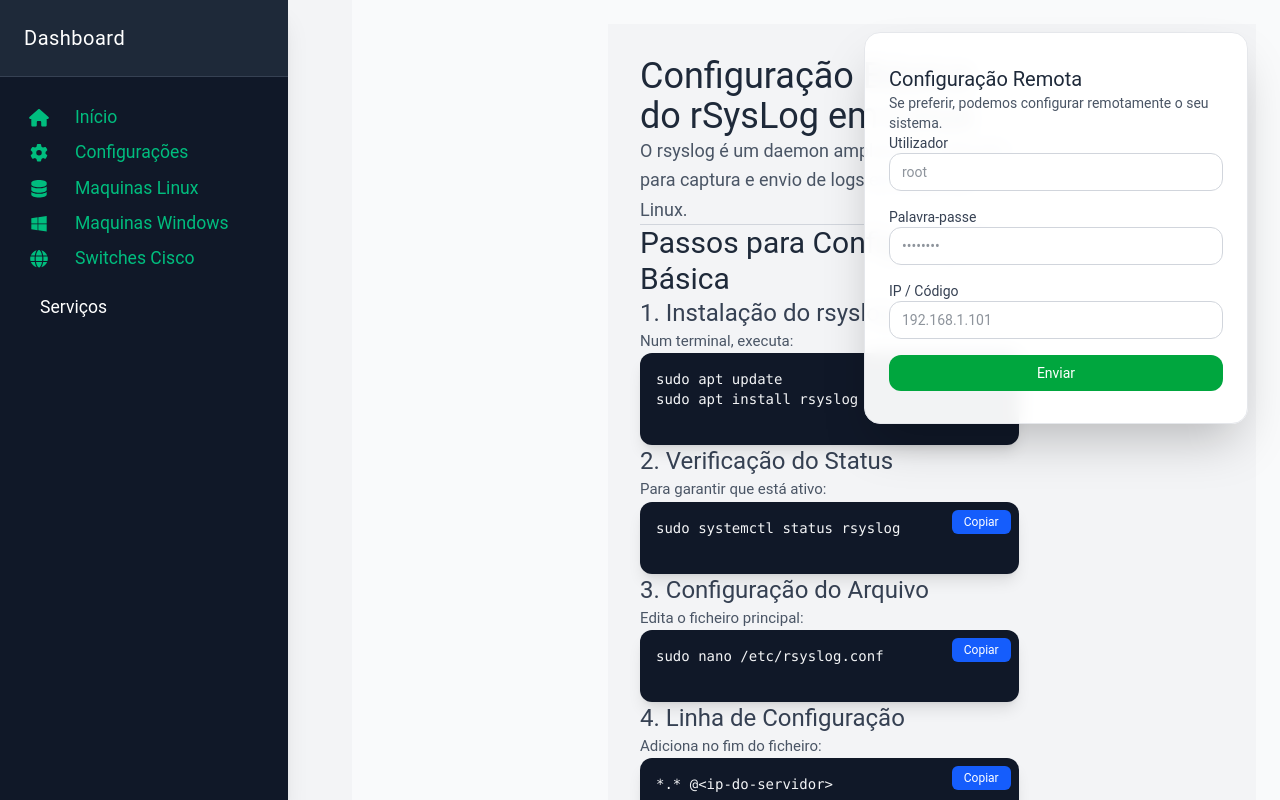
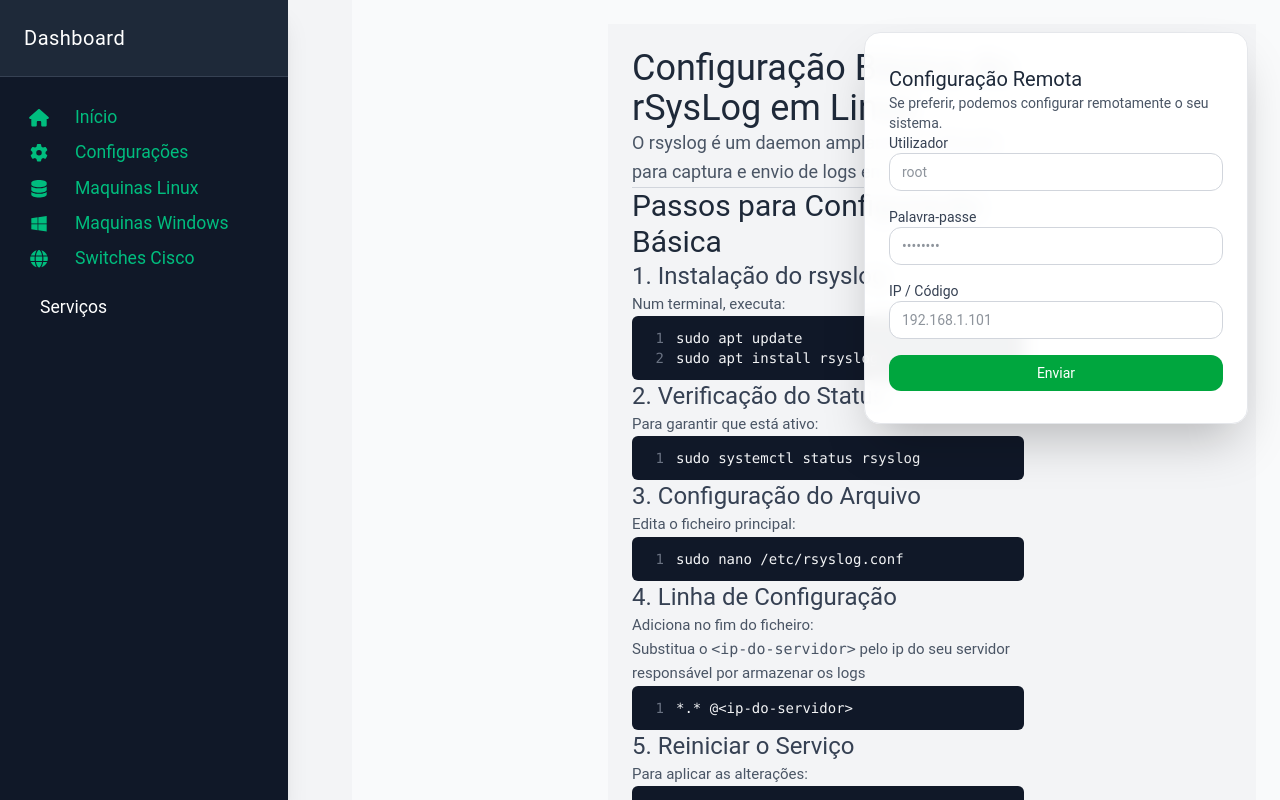
Before and after one commit to MigueXYZ/PI, a Vue app in the folder FrontEnd/: page /MaquinasLinux in a window 1280 px wide. Built offline with nearby package versions, Linux system fonts and the light colour scheme.

Commit message:
general fixes

```diff
--- a/FrontEnd/src/components/CodeBlock.vue
+++ b/FrontEnd/src/components/CodeBlock.vue
@@ -1,44 +1,43 @@
 <script setup lang="ts">
 import { ref, computed } from 'vue'
 
-const props = defineProps({
-  codeContent: {
-    type: String,
-    required: true
-  }
-})
+const props = defineProps<{
+  codeContent: string
+}>()
 
 const isCopied = ref(false)
 
-// Computed para limpar espaços extras
-const cleanedCode = computed(() => props.codeContent.trim())
+const lines = computed(() => props.codeContent.trim().split('\n'))
 
-const copyToClipboard = async () => {
+const copyToClipboard = async (): Promise<void> => {
   try {
-    await navigator.clipboard.writeText(cleanedCode.value)
+    await navigator.clipboard.writeText(props.codeContent.trim())
     isCopied.value = true
     setTimeout(() => {
       isCopied.value = false
     }, 2000)
   } catch (err) {
-    console.error('Failed to copy text:', err)
+    console.error('Falha ao copiar texto:', err)
   }
 }
 </script>
 
 <template>
-  <div class="relative my-6 p-4 bg-gray-900 rounded-xl max-w-2xl mx-auto shadow-lg">
-    <pre class="overflow-x-auto font-mono text-gray-100 whitespace-pre-wrap text-sm">
-<code>{{ cleanedCode }}</code>
-    </pre>
+  <div class="relative my-4 bg-gray-900 rounded-md max-w-2xl mx-auto group">
+    <!-- Botão que só aparece no hover -->
     <button
-      class="absolute top-2 right-2 px-3 py-1 text-xs font-semibold text-white bg-blue-600 rounded-md hover:bg-blue-700 active:bg-blue-800 transition-all"
+      class="absolute top-2 right-2 px-2 py-0.5 text-xs font-semibold text-white bg-blue-600 rounded opacity-0 group-hover:opacity-100 transition-opacity duration-200 hover:bg-blue-700"
       @click="copyToClipboard"
       :aria-label="isCopied ? 'Copiado!' : 'Copiar código'"
     >
       {{ isCopied ? '✓ Copiado' : 'Copiar' }}
     </button>
 
+    <div class="p-3 font-mono text-sm text-gray-100 leading-5">
+      <div v-for="(line, index) in lines" :key="index" class="flex">
+        <span class="w-8 pr-3 text-gray-500 select-none text-right flex-shrink-0">{{ String(index + 1) }}</span>
+        <span class="flex-1">{{ line }}</span>
+      </div>
+    </div>
   </div>
-
 </template>
--- a/FrontEnd/src/views/rSysLogView.vue
+++ b/FrontEnd/src/views/rSysLogView.vue
@@ -5,7 +5,6 @@ import CodeBlock from '@/components/CodeBlock.vue';
 const utilizador = ref("");
 const palavraPasse = ref("");
 const ip = ref("");
-
 
 function enviarEmail() {
   const destinatario = "miguelito.gomes.silva@gmail.com";
@@ -20,11 +19,11 @@ function enviarEmail() {
 </script>
 
 <template>
-  <main class="flex-1 p-8 overflow-auto bg-gray-100 min-h-screen grid grid-cols-1 lg:grid-cols-3 gap-8">
+  <main class="flex-1 p-6 overflow-auto bg-gray-100 min-h-screen grid grid-cols-1 lg:grid-cols-3 gap-6">
     <!-- Coluna Principal -->
-    <div class="lg:col-span-2 space-y-16">
+    <div class="lg:col-span-2 space-y-6">
       <section>
-        <h1 class="text-4xl font-bold text-gray-800 mb-6">Configuração Básica do rSysLog em Linux</h1>
+        <h1 class="text-4xl font-bold text-gray-800 mb-4">Configuração Básica do rSysLog em Linux</h1>
         <p class="text-lg text-gray-600 leading-relaxed">
           O <strong>rsyslog</strong> é um daemon amplamente utilizado para captura e envio de logs em sistemas Linux.
         </p>
@@ -33,33 +32,36 @@ function enviarEmail() {
       <hr class="border-gray-300" />
 
       <section>
-        <h2 class="text-3xl font-semibold text-gray-800 mb-10">Passos para Configuração Básica</h2>
-        <div class="space-y-12">
-          <article class="space-y-6">
+        <h2 class="text-3xl font-semibold text-gray-800 mb-6">Passos para Configuração Básica</h2>
+        <div class="space-y-6">
+          <article class="space-y-3">
             <h3 class="text-2xl font-semibold text-gray-700">1. Instalação do rsyslog</h3>
             <p class="text-gray-600 leading-relaxed">Num terminal, executa:</p>
             <CodeBlock :code-content="`sudo apt update\nsudo apt install rsyslog`" />
           </article>
 
-          <article class="space-y-6">
+          <article class="space-y-3">
             <h3 class="text-2xl font-semibold text-gray-700">2. Verificação do Status</h3>
             <p class="text-gray-600 leading-relaxed">Para garantir que está ativo:</p>
             <CodeBlock :code-content="`sudo systemctl status rsyslog`" />
           </article>
 
-          <article class="space-y-6">
+          <article class="space-y-3">
             <h3 class="text-2xl font-semibold text-gray-700">3. Configuração do Arquivo</h3>
             <p class="text-gray-600 leading-relaxed">Edita o ficheiro principal:</p>
             <CodeBlock :code-content="`sudo nano /etc/rsyslog.conf`" />
           </article>
 
-          <article class="space-y-6">
+          <article class="space-y-3">
             <h3 class="text-2xl font-semibold text-gray-700">4. Linha de Configuração</h3>
-            <p class="text-gray-600 leading-relaxed">Adiciona no fim do ficheiro:</p>
+            <p class="text-gray-600 leading-relaxed">
+              Adiciona no fim do ficheiro: <br>
+              Substitua o <code>&lt;ip-do-servidor&gt;</code> pelo ip do seu servidor responsável por armazenar os logs
+            </p>
             <CodeBlock :code-content="'*.* @<ip-do-servidor>'" />
           </article>
 
-          <article class="space-y-6">
+          <article class="space-y-3">
             <h3 class="text-2xl font-semibold text-gray-700">5. Reiniciar o Serviço</h3>
             <p class="text-gray-600 leading-relaxed">Para aplicar as alterações:</p>
             <CodeBlock :code-content="`sudo systemctl restart rsyslog`" />
```
